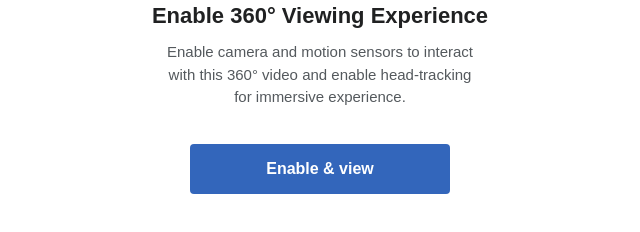
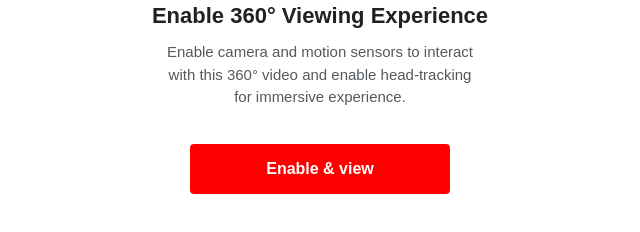
Before and after one commit to justhoneyy/Wikiyoutube.php, a website: page public/index.html in a window 1280 px wide. Shown: the part 344-576 px from the top of the page, without its empty margins (320-960 px from the left). Drawn offline with Linux system fonts and the light colour scheme.

Commit message:
Change enable button background color to red

```diff
--- a/public/index.html
+++ b/public/index.html
@@ -24,7 +24,7 @@
         p { color: #54595d; font-size: 15px; line-height: 1.5; max-width: 320px; margin: 0 0 35px 0; }
 
         #enable-btn {
-            background: #36b; color: #fff; border: none; padding: 16px 0;
+            background: #FF0000; color: #fff; border: none; padding: 16px 0;
             border-radius: 4px; font-weight: bold; font-size: 16px; cursor: pointer; width: 100%; max-width: 260px;
         }
 
```
